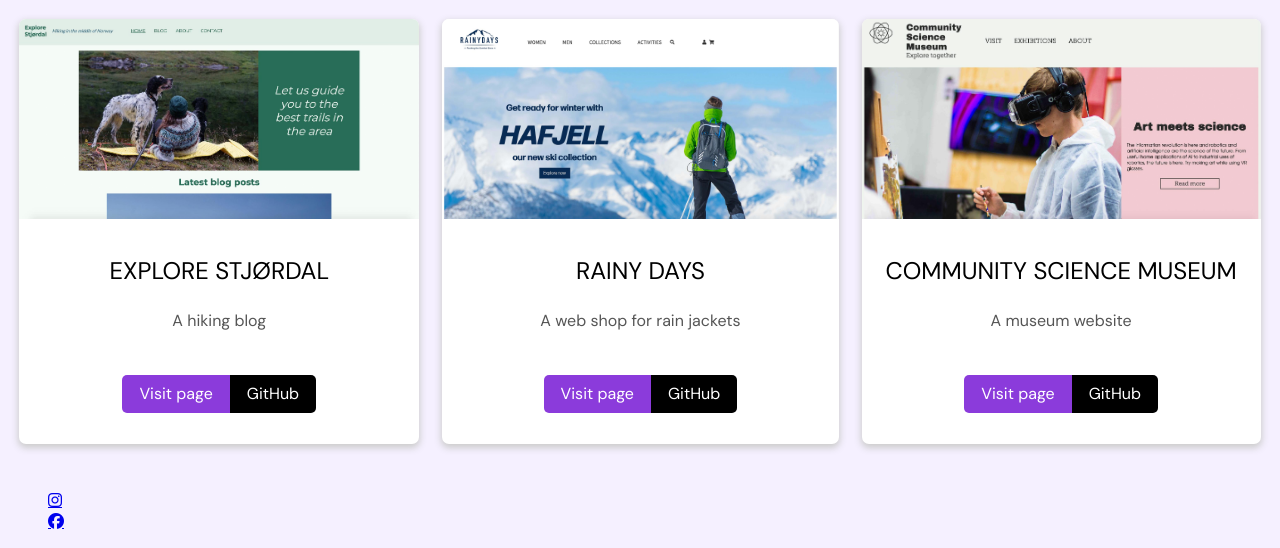
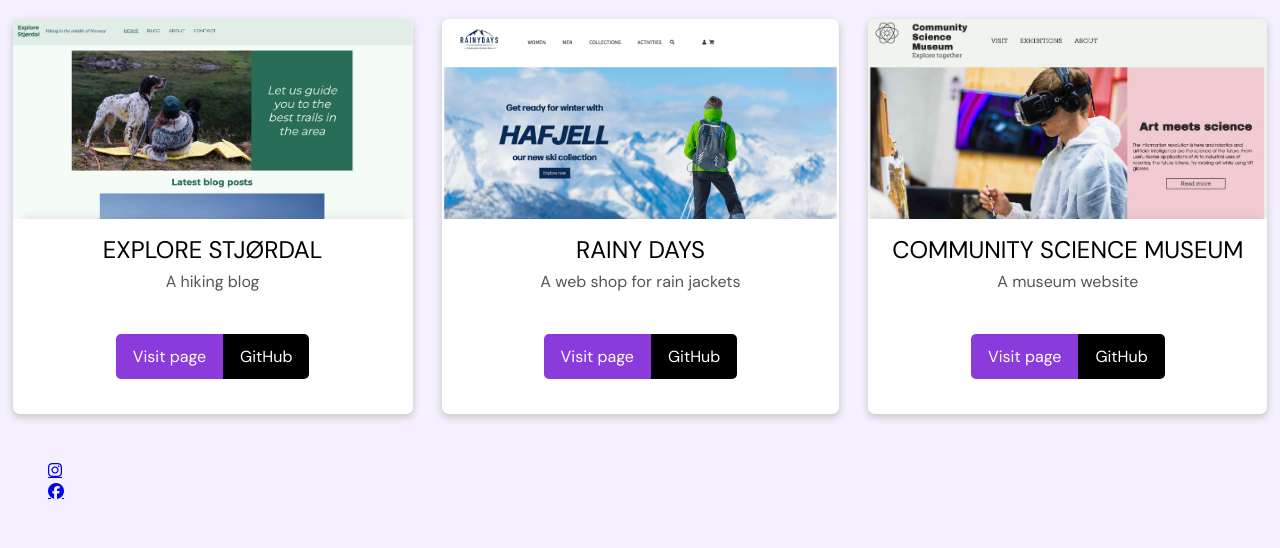
Before and after one commit to martemoslet/portfolio, a plain HTML site: page index.html in a window 1280 px wide. Shown: the part 307-855 px from the top of the page. After the commit the page ends 825 px from the top, so only its background shows below. Drawn offline with nearby package versions, Linux system fonts and the light colour scheme.

Commit message:
update css

```diff
--- a/css/styles.css
+++ b/css/styles.css
@@ -49,7 +49,7 @@ nav li {
 .cta {
   text-decoration: none;
   display: inline-flex;
-  padding: 12px 17px 12px 17px;
+  padding: 10px 15px 10px 15px;
   margin-bottom: 15px;
   color: #fff;
   transition-duration: 0.4s;
@@ -61,7 +61,7 @@ nav li {
 }
 
 .cta-visit:hover {
-  background-color: #6d13c7;
+  background-color: #7008b6;
 }
 
 .cta-github {
@@ -70,8 +70,7 @@ nav li {
 }
 
 .cta-github:hover {
-  background-color: white;
-  color: #000;
+  background-color: rgb(54, 54, 54);
 }
 
 li a:hover {
@@ -81,7 +80,7 @@ li a:hover {
 /* Home page */
 
 span {
-  font-size: 3em;
+  font-size: 2em;
   font-weight: 700;
 }
 
@@ -93,13 +92,14 @@ span {
   display: flex;
   justify-content: space-evenly;
   flex-wrap: wrap;
-  max-width: 1300px;
+  gap: 20px;
+  max-width: 850px;
   margin: auto;
 }
 
 .card {
   box-shadow: 0 3px 7px 1px #cccccc;
-  max-width: 400px;
+  max-width: 300px;
   display: flex;
   flex-direction: column;
   justify-content: center;
@@ -112,14 +112,16 @@ span {
 }
 
 .card-text {
-  padding: 20px;
-  height: 180px;
-  display: flex;
-  flex-direction: column;
-  line-height: 90%;
+  height: 80px;
+  line-height: 80%;
+}
+
+.cta-container {
+  margin-bottom: 20px;
 }
 
 .card-text h2 {
+  font-size: 1.2em;
   font-weight: 400;
   text-transform: uppercase;
 }
@@ -134,8 +136,14 @@ span {
 
 .card img {
   width: 100%;
-  height: 200px;
+  height: 150px;
   object-fit: cover;
+}
+
+@media (min-width: 1250px) {
+  .card-container {
+    max-width: 1300px;
+  }
 }
 
 @media (min-width: 900px) {
@@ -150,3 +158,26 @@ span {
     position: static;
   }
 }
+
+@media (min-width: 600px) {
+  span {
+    font-size: 3em;
+  }
+  .card {
+    max-width: 400px;
+  }
+
+  .card img {
+    height: 200px;
+  }
+
+  .card-text {
+    height: 110px;
+  }
+  .card-text h2 {
+    font-size: 1.5em;
+  }
+  .cta {
+    padding: 12px 17px 12px 17px;
+  }
+}
```
Also changed, not shown: index.html (+3 -3 lines).
